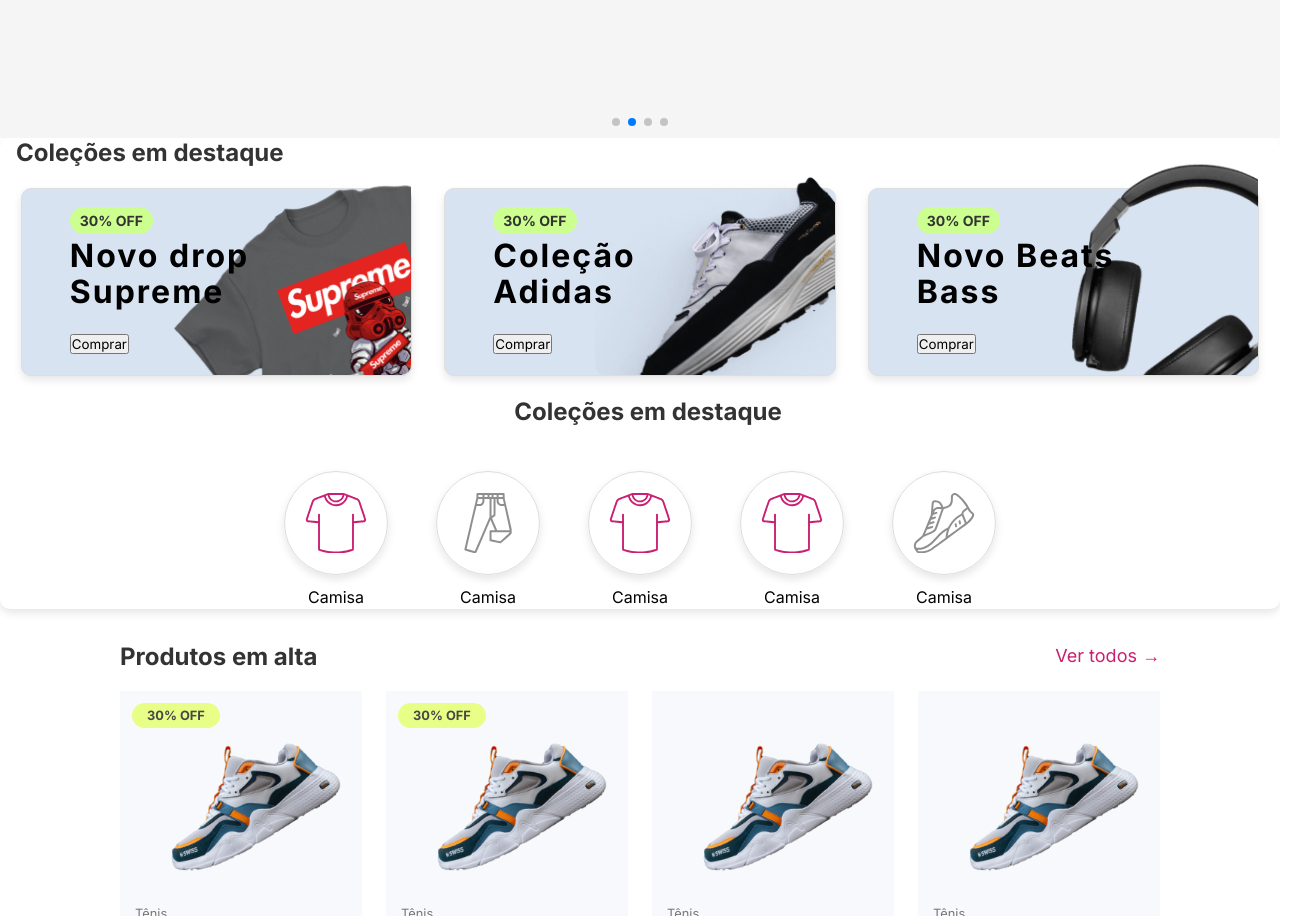
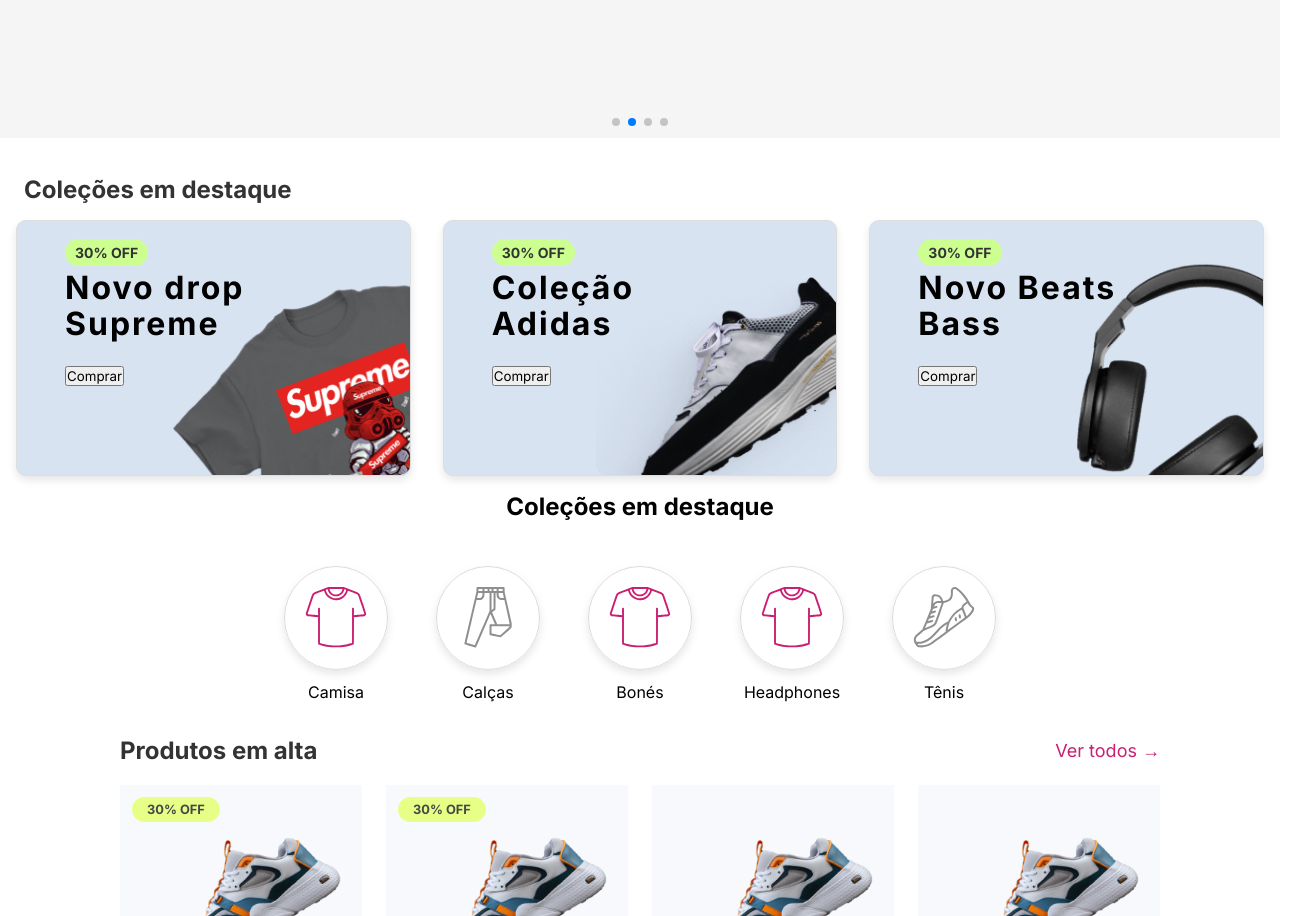
Before and after one commit to daviiisousa/Drip-store, a React (Vite) app: page / in a window 1280 px wide. Shown: the part 640-1556 px from the top of the page, 1304 px wide, since content can reach past the window. Built offline with nearby package versions, Linux system fonts and the light colour scheme.

Commit message:
Ajustes css 0.2 da section coleção

```diff
--- a/src/Components/CardColecaoDestaque/CardColecaoDestaque.css
+++ b/src/Components/CardColecaoDestaque/CardColecaoDestaque.css
@@ -1,6 +1,6 @@
 .collection-card {
-  width: 100%;
-  height: 64%;
+  width:100% ;
+  height: 16rem;
 
   border-radius: 8px 0px 0px 0px;
   opacity: 0px;
--- a/src/Components/SectionColecaoDestaque/SectionColecaoDestaque.css
+++ b/src/Components/SectionColecaoDestaque/SectionColecaoDestaque.css
@@ -1,62 +1,4 @@
 .Colecao {
-<<<<<<< HEAD
-    padding: 0.5rem;
-    justify-content: center;
-    border-radius: 10px;
-    box-shadow: 0 4px 8px rgba(0, 0, 0, 0.1);
-  }
-
-  .colunasDestaque {
-    padding: 1rem;
-  }
-
-  .Colecao h2 {
-    color: #333;
-    text-align: left;
-    font-size: 24px;
-    padding-left: 1rem;
-  }
-
-  .Col {
-    display: flex;
-    justify-content: center;
-    /* flex-wrap: ; */
-    gap: 1.4rem;
-    margin: 0.8rem;
-  }
-
-  .colecaoIcons h2 {
-    padding-bottom: 2rem;
-    text-align: center;
-  }
-
-  .Col-icon {
-    margin-inline: 14px;
-    display: flex;
-    justify-content: center;
-    /* flex-wrap: ; */
-    gap: 3rem;
-    margin: 0.8rem;
-  }
-  /*
-  Regras para dispositivos móveis @media (max-width: 768px) {
-    .Col {
-      flex-direction: column;
-      gap: 2rem;
-      margin: 5rem;
-    }
-
-    .Colecao {
-      padding: 1rem 0.5rem;
-    }
-
-    .Colecao h2 {
-      font-size: 20px;
-      margin-bottom: 15px;
-    }
-  }
-
-=======
   flex-direction: column;
   /* flex-wrap: wrap; */
   width: 100%
@@ -64,7 +6,10 @@
   /* max-width: 1800px; */
   display: flex;
 }
+.colecao-header {
+  margin: 2.3rem 0rem 0rem;
 
+}
 .colecao-header h2 {
   color: #333;
   align-items: center;
@@ -76,7 +21,7 @@
   justify-content: center;
   display: flex;
   gap: 2rem;
-  padding: 1.3rem;
+  padding: 1rem;
 }
 
 .colecao-icon-head h2 {
@@ -110,7 +55,6 @@
     }
   }
 
->>>>>>> SEctionColecaoDestaque
   @media (max-width: 480px) {
     .Col {
       flex-direction: column;
--- a/src/Components/SectionColecaoDestaque/SectionColecaoDestaque.jsx
+++ b/src/Components/SectionColecaoDestaque/SectionColecaoDestaque.jsx
@@ -47,19 +47,19 @@
             <Camisa />
           </IconsColecao>
 
-          <IconsColecao label="Camisa">
+          <IconsColecao label="Calças">
             <Calça />
           </IconsColecao>
 
-          <IconsColecao label="Camisa">
+          <IconsColecao label="Bonés">
             <Camisa />
           </IconsColecao>
 
-          <IconsColecao label="Camisa">
+          <IconsColecao label="Headphones">
             <Camisa />
           </IconsColecao>
 
-          <IconsColecao label="Camisa">
+          <IconsColecao label="Tênis">
             <Tenis />
           </IconsColecao>
         </div>
```
